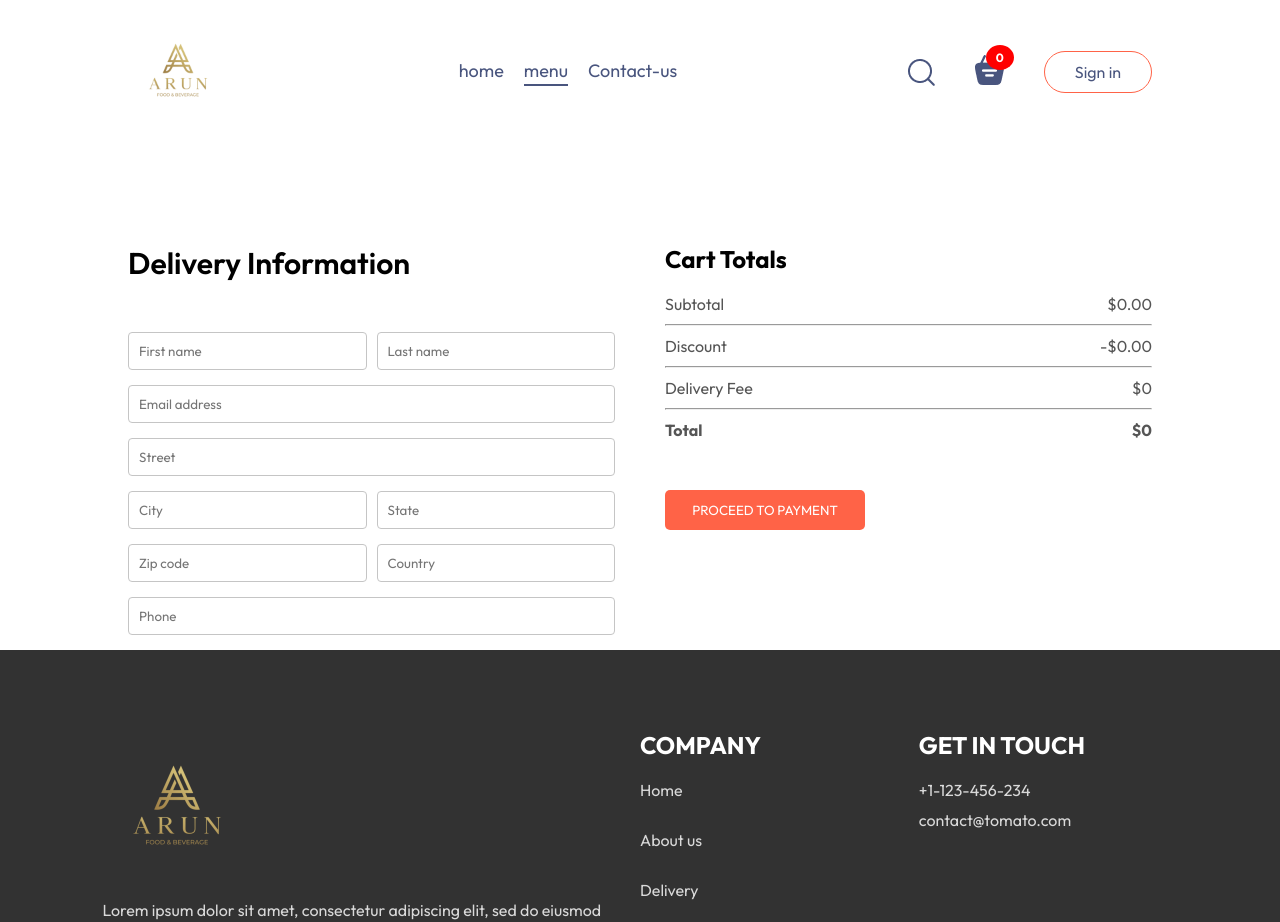
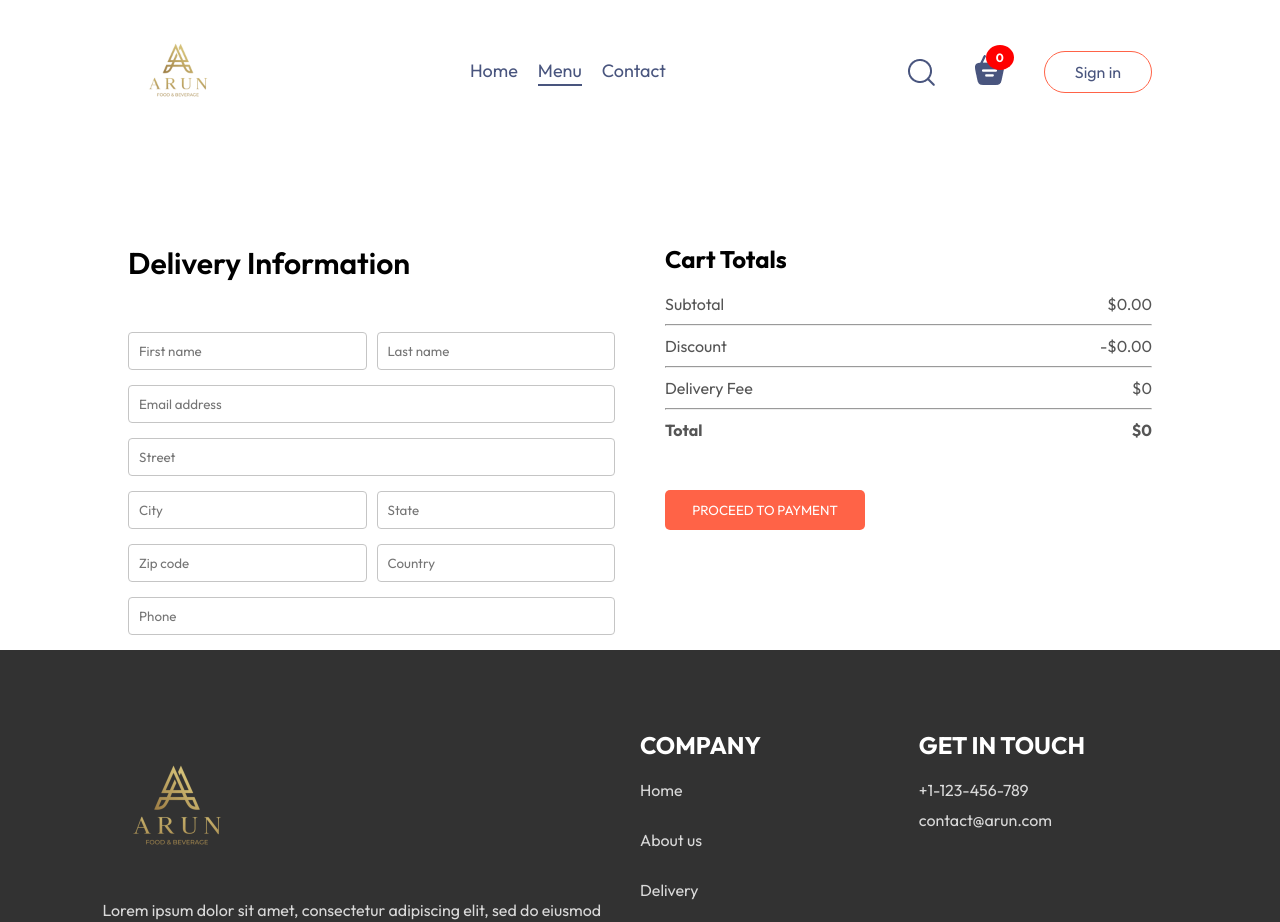
Before and after one commit to arunpanigrahi93/food_app, a React (Create React App) app: page /order in a window 1280 px wide. Shown: the top 922 px of the page. Built offline with nearby package versions, Linux system fonts and the light colour scheme.

Commit message:
updated static names

```diff
--- a/src/components/Footer/Footer.js
+++ b/src/components/Footer/Footer.js
@@ -29,8 +29,8 @@ const Footer = () => {
         <div className="footer-content-right">
           <h2>GET IN TOUCH</h2>
           <ul>
-            <li>+1-123-456-234</li>
-            <li>contact@tomato.com</li>
+            <li>+1-123-456-789</li>
+            <li>contact@arun.com</li>
           </ul>
         </div>
       </div>
--- a/src/components/Navbar/Navbar.js
+++ b/src/components/Navbar/Navbar.js
@@ -28,21 +28,21 @@ const Navbar = ({ setShowLogin }) => {
           onClick={() => setMenu("home")}
           className={menu === "home" ? "active" : ""}
         >
-          home
+          Home
         </Link>
         <a
           href="#explore-menu"
           onClick={() => setMenu("menu")}
           className={menu === "menu" ? "active" : ""}
         >
-          menu
+          Menu
         </a>
         <a
           href="#footer"
           onClick={() => setMenu("contact-us")}
           className={menu === "contact-us" ? "active" : ""}
         >
-          Contact-us
+          Contact
         </a>
       </ul>
       <div className="navbar-right">
```
